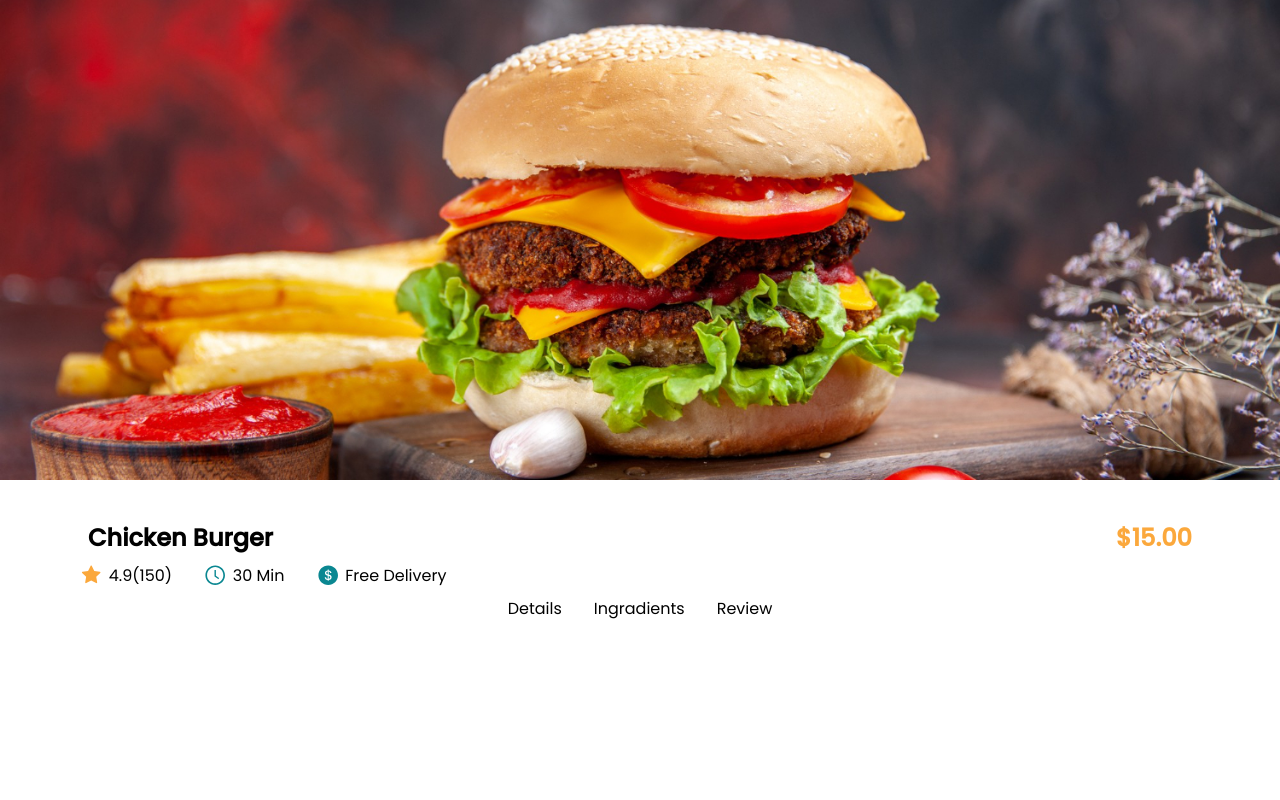
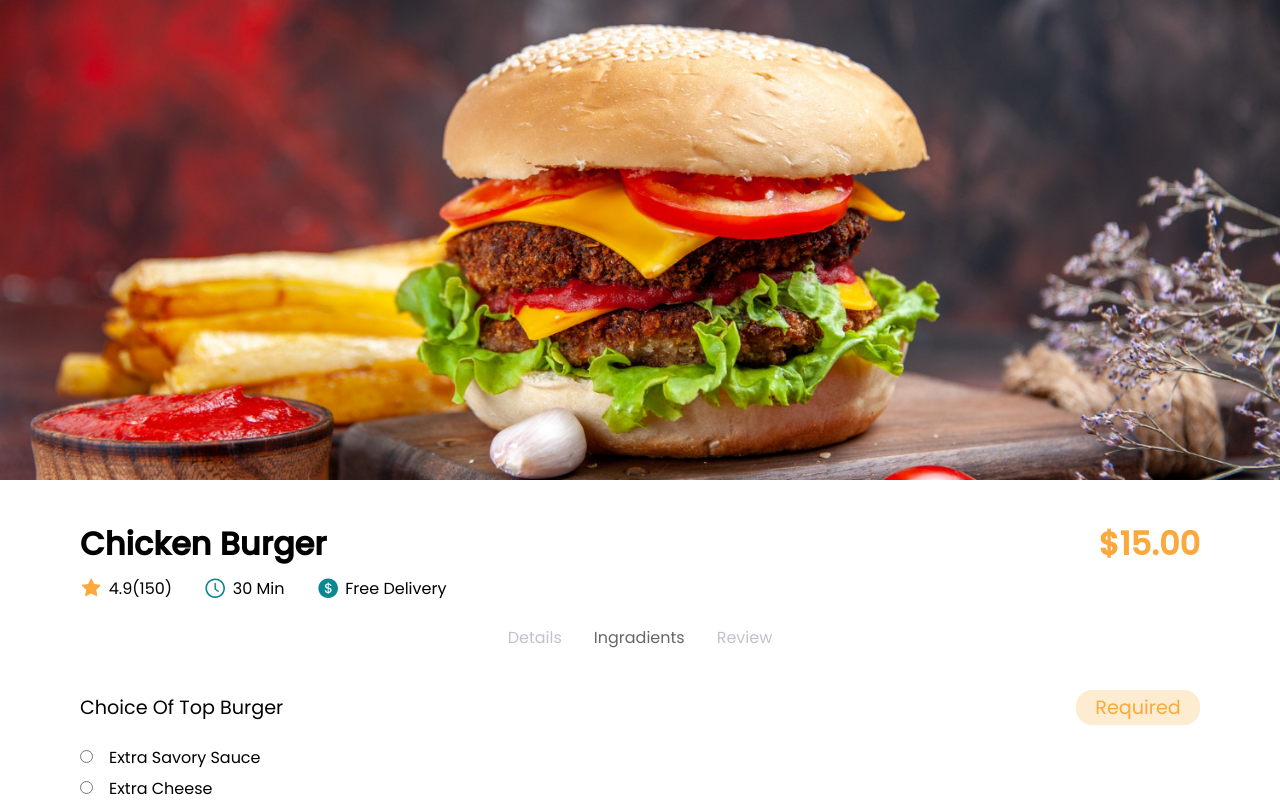
Before and after one commit to Sawar-Nabi/Food-App, a React (Create React App) app: page / in a window 1280 px wide. Shown: the top 800 px of the page. Built offline with nearby package versions, Linux system fonts and the light colour scheme.

Commit message:
foodchoice completed

```diff
--- a/src/components/FoodChooice/FoodChoiceIndex.js
+++ b/src/components/FoodChooice/FoodChoiceIndex.js
@@ -6,6 +6,8 @@ import {
   AiFillStar,
   AiOutlineClockCircle,
   AiFillDollarCircle,
+  AiOutlinePlusCircle,
+  AiOutlineMinusCircle,
 } from "react-icons/ai";
 
 const { Fonts, Colors, Flex, CardListStyle } = Constant;
@@ -35,11 +37,35 @@ const FoodChoiceIndex = () => {
             </div>
           </div>
           <div className="ingredients_tabs_div">
-              <ul>
-                <li>details</li>
-                <li>ingradients</li>
-                <li>review</li>
-              </ul>
+            <ul>
+              <li>details</li>
+              <li className="active">ingradients</li>
+              <li>review</li>
+            </ul>
+          </div>
+          <div className="top_Choice">
+            <div className="topChoiceHead">
+              <span>choice of top burger</span>
+               <span>required</span>
+            </div>
+            <div className="choiceOptions">
+              <input type="radio" name="choice" id="choice1" />
+              <label htmlFor="choice1">extra savory sauce</label>
+            </div>
+            <div className="choiceOptions">
+              <input type="radio" name="choice" id="choice2" />
+              <label htmlFor="choice2">extra cheese</label>
+            </div>
+            <div className="choiceOptions">
+              <input type="radio" name="choice" id="choice3" />
+              <label htmlFor="choice3">extra tomatos</label>
+            </div>
+          </div>
+          <div className="Special_instructions">
+            < AiOutlinePlusCircle/><span>add special instructions</span>
+          </div>
+          <div className="add_To_Cart">
+            <AiOutlineMinusCircle className="plus_icon"/><span>2</span><AiOutlinePlusCircle className="minus_icon"/><button>add to cart <span>$25.00</span></button>
           </div>
         </div>
       </div>
@@ -73,8 +99,8 @@ const Section = styled.section`
         text-transform: capitalize;
 
         h1 {
-          font-size: 1.5rem;
-          padding: 0.5rem;
+          font-size: 2rem;
+          padding: 0.5rem 0;
           &:last-of-type {
             color: ${Colors.secondaryColor};
           }
@@ -102,23 +128,88 @@ const Section = styled.section`
           font-size: 1.4rem;
         }
       }
-      .ingredients_tabs_div{
-        ul{
+      .ingredients_tabs_div {
+        ul {
           ${Flex};
           justify-content: center;
-          li{
+          padding: 1rem 0;
+          li {
             list-style: none;
-            padding: .5rem 1rem;
+            padding: 0.5rem 1rem;
             text-transform: capitalize;
+            color: ${Colors.terteryColor};
+          }
+          .active {
+            color: ${Colors.terteryColor2};
+          }
+        }
+      }
+      .top_Choice{
+        .topChoiceHead{
+          ${Flex};
+          justify-content:  space-between;
+          padding: 1rem 0;
+          font-size: 1.2rem;
+          span:last-child{
+            background-color: ${Colors.lightPrimaryColor};
+            padding: .2rem 1.2rem;
+            border-radius: 1rem;
+            color: ${Colors.secondaryColor};
+          }
+
+        }
+        .choiceOptions{
+          padding: .2rem 0;
+          input{
+            margin-right: 1rem;
+            accent-color: ${Colors.secondaryColor};
 
           }
         }
       }
+      .Special_instructions{
+        ${Flex};
+        justify-content: center;
+        color: ${Colors.secondaryColor};
+        font-size: 1.2rem;
+        gap: 1rem;
+        cursor: pointer;
+
+
+      }
+      .add_To_Cart{
+        ${Flex};
+        justify-content: center;
+        padding: 1rem .5rem;
+        gap: 1rem;
+        font-size: 1.5rem;
+        color: ${Colors.secondaryColor};
+        & > span{
+          color: ${Colors.helperColor};
+          font-size: 1.2rem;
+        }
+        .minus_icon, .plus_icon{
+          cursor: pointer;
+
+        }
+        button{
+          padding: .5em 1.5em;
+          font-size: 1.2rem;
+          text-transform: capitalize;
+          border-radius: 1rem;
+          border: none;
+          background-color: ${Colors.primaryColor};
+          color: #fff;
+          cursor: pointer;
+          &:active{
+            background-color: rgba(10,135,145, .8);
+          }
+        }
+      }
+
     }
   }
 
   @media (max-width: 1024px) {
-
   }
-
 `;
--- a/src/components/openComponent/OpenComponent.jsx
+++ b/src/components/openComponent/OpenComponent.jsx
@@ -7,7 +7,7 @@ import { Constant } from "../../constants";
 import { Link } from "react-router-dom";
 import CardList from "./CardList";
 
-const { Fonts, Colors, Flex, device  } = Constant;
+const { Fonts, Colors, Flex, device } = Constant;
 
 const OpenComponent = () => {
   return (
@@ -55,7 +55,7 @@ const OpenComponent = () => {
             </li>
             <li>
               <Link to="/">burgers</Link>{" "}
-            </li>
+            </li>S
             <li>
               <Link to="/">meels</Link>{" "}
             </li>
@@ -71,12 +71,9 @@ const OpenComponent = () => {
           <CardList />
           <CardList />
           <CardList />
-
-
         </div>
       </div>
     </Section>
-
   );
 };
 
@@ -88,12 +85,11 @@ const Section = styled.section`
   .open_banner {
     width: 100%;
     height: 30rem;
-    img{
+    img {
       height: inherit;
       width: inherit;
       object-fit: cover;
     }
-
   }
   .open_container {
     position: relative;
@@ -186,7 +182,7 @@ const Section = styled.section`
     }
     .food_choice {
       padding: 1rem 2rem;
-      background-color:  ${Colors.lightPrimaryColor};
+      background-color: ${Colors.lightPrimaryColor};
       border-radius: 3rem;
       overflow: auto;
       ul {
@@ -214,10 +210,9 @@ const Section = styled.section`
   @media (max-width: 1024px) {
     .open_banner {
       height: 22rem;
-
     }
   }
-  @media (max-width: 767px){
+  @media (max-width: 767px) {
     .open_banner {
       height: 15rem;
     }
@@ -231,15 +226,13 @@ const Section = styled.section`
           font-size: 1.5rem;
         }
         .content_navigate_indicator {
-        padding: .4rem 0;
-
+          padding: 0.4rem 0;
         }
         .reviews_div {
           padding: 0.3rem 0;
           span {
             margin: 0 0.5rem;
             font-size: 1rem;
-
           }
           .starIcon {
             color: ${Colors.secondaryColor};
@@ -247,14 +240,13 @@ const Section = styled.section`
           }
         }
         .delivery_div {
-
           gap: 1rem;
           padding: 1rem 0;
           div {
             padding: 0.3rem 0;
             font-size: 1rem;
             &:last-of-type {
-            padding: 0.3rem .5rem;
+              padding: 0.3rem 0.5rem;
             }
           }
           .free_delivery {
@@ -276,47 +268,42 @@ const Section = styled.section`
         }
       }
       .food_choice {
-      padding: .5rem 1rem;
+        padding: 0.5rem 1rem;
         border-radius: 2.5rem;
         ul {
           gap: 1rem;
           li {
             font-size: 1rem;
-
           }
         }
       }
       .open_container_card {
         padding: 2rem 0;
 
-      gap: .5rem;
+        gap: 0.5rem;
       }
     }
   }
-  @media (max-width: 423px){
+  @media (max-width: 423px) {
     .open_banner {
       height: 12rem;
-
-
     }
     .open_container {
-    top: -.5rem;
+      top: -0.5rem;
       border-radius: 1rem;
-   padding: 1rem .5rem;
+      padding: 1rem 0.5rem;
       .container_heading_div {
         .head {
           font-size: 1rem;
         }
         .content_navigate_indicator {
-        font-size: .8rem;
-
+          font-size: 0.8rem;
         }
         .reviews_div {
           padding: 0.2rem 0;
           span {
             margin: 0 0.5rem;
-         font-size: .7rem;
-
+            font-size: 0.7rem;
           }
           .starIcon {
             font-size: 1.2rem;
@@ -327,41 +314,37 @@ const Section = styled.section`
           padding: 1rem 0;
           div {
             padding: 0.3rem 0;
-         font-size: .8rem;
+            font-size: 0.8rem;
             &:last-of-type {
-           padding: 0.3rem .5rem;
+              padding: 0.3rem 0.5rem;
             }
           }
           .free_delivery {
             .delivery_dollar_icon {
               font-size: 1rem;
             }
-
           }
           .thirty_min {
             .thirty_min_icon {
               font-size: 1rem;
             }
-
           }
         }
       }
       .food_choice {
-    padding: .5rem 1rem;
+        padding: 0.5rem 1rem;
         border-radius: 2rem;
         ul {
           li {
-        font-size: .9rem;
-
+            font-size: 0.9rem;
           }
         }
       }
       .open_container_card {
         padding: 1rem 0;
 
-    gap: .2rem;
+        gap: 0.2rem;
       }
     }
-
   }
 `;
```
Also changed, not shown: src/constants/CardList.js (deleted). Lines whose indentation alone changed are shown as unchanged.
